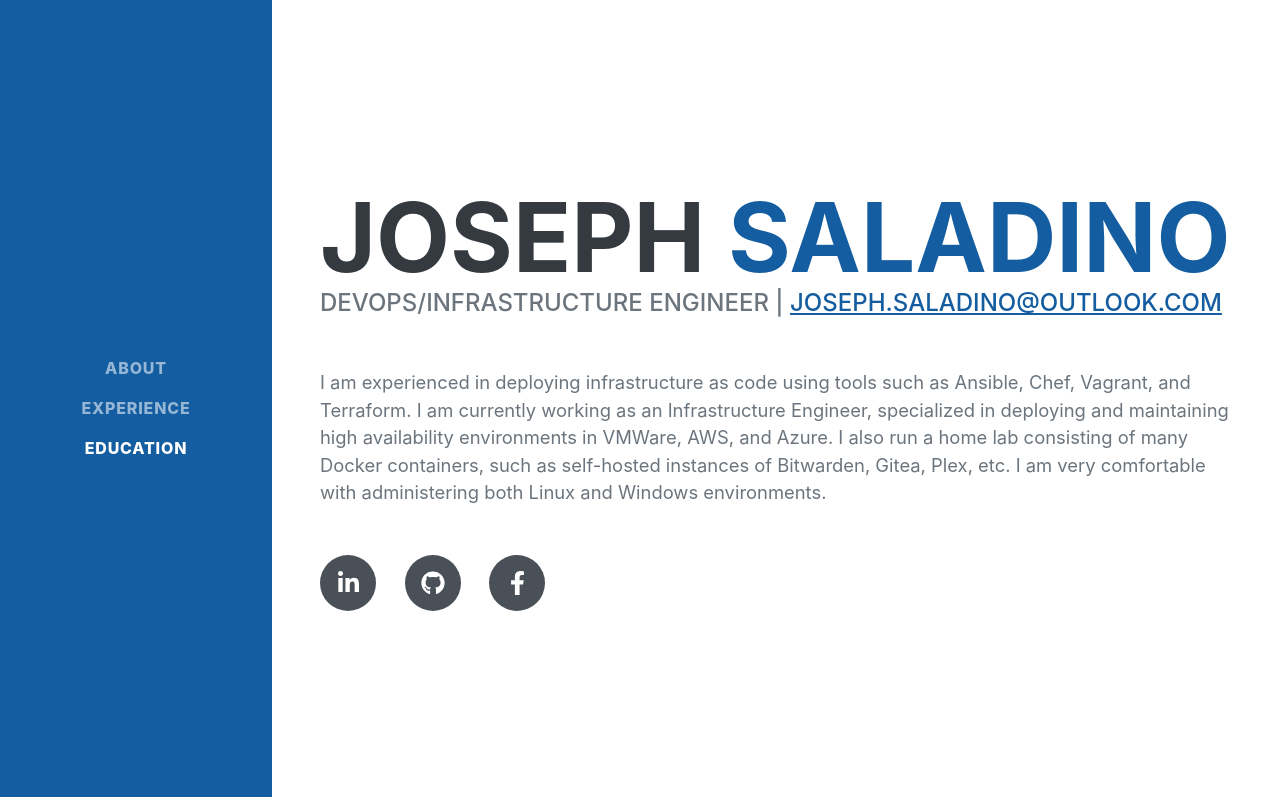
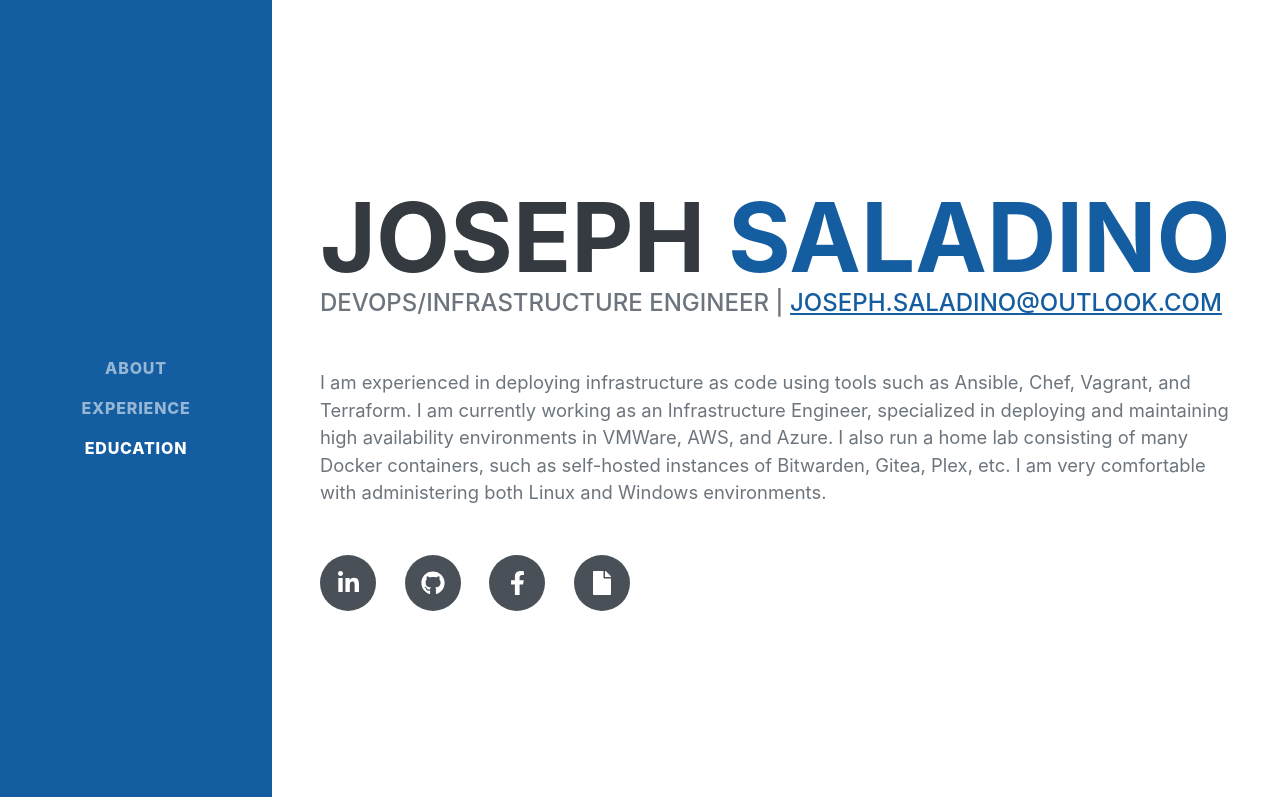
Before and after one commit to joeysaladino/joeysaladino.github.io, a plain HTML site: page index.html in a window 1280 px wide. Shown: the top 797 px of the page. Drawn offline with nearby package versions, Linux system fonts and the light colour scheme; a web font is replaced by a local one.

Commit message:
Updating resume

```diff
--- a/index.html
+++ b/index.html
@@ -49,6 +49,7 @@
                         <a class="social-icon" href="https://www.linkedin.com/in/joey-saladino-3a998420b/" target="_blank"><i class="fab fa-linkedin-in" aria-hidden="true"></i></a>
                         <a class="social-icon" href="https://git.joeysaladino.com/SaladevX" target="_blank"><i class="fab fa-github" aria-hidden="true"></i></a>
                         <a class="social-icon" href="https://www.facebook.com/joey.saladino.18" target="_blank"><i class="fab fa-facebook-f" aria-hidden="true"></i></a>
+                        <a class="social-icon" href="./assets/cv/Joseph_Saladino_CV.pdf" target="_blank"><i class="fa fa-file" aria-hidden="true"></i></a>
                         </a>
                     </div>
                 </div>
```
Also changed, not shown: 1 other file.
